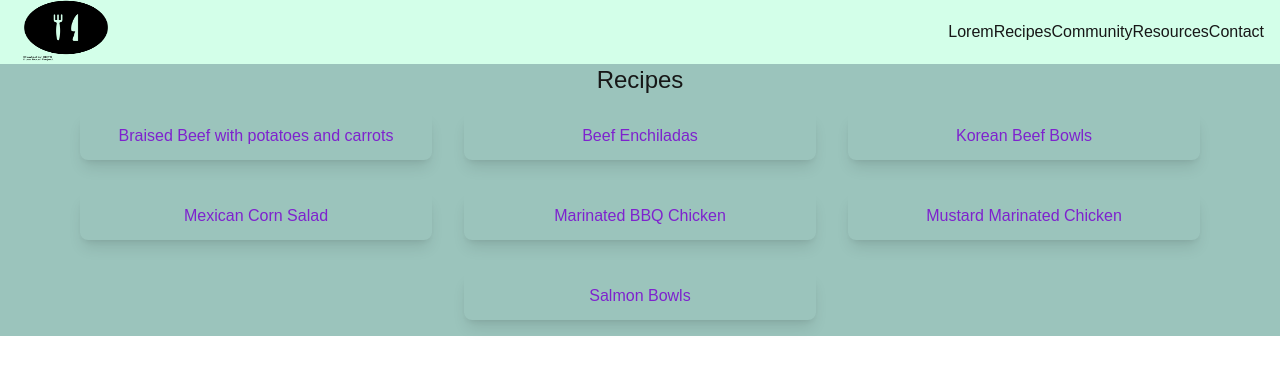
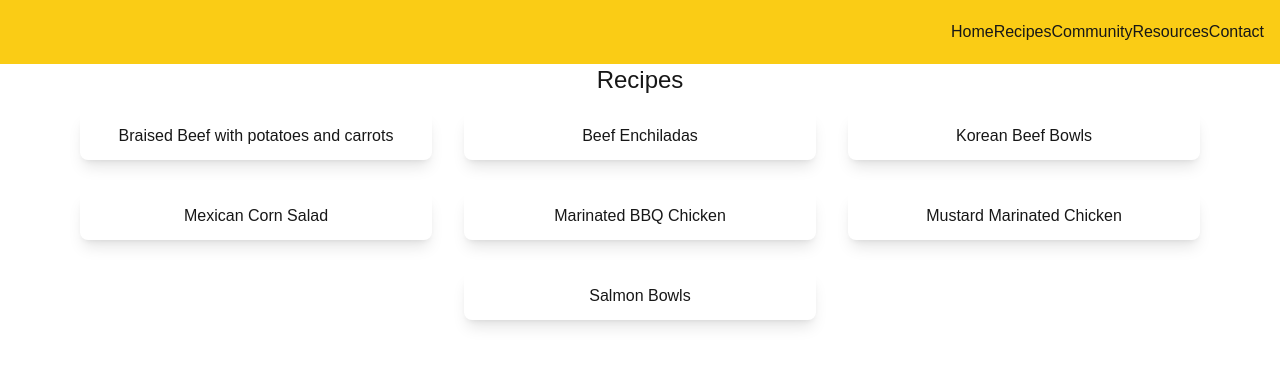
Before and after one commit to emmafattori/meal-planning, a Next.js app: page /recipes in a window 1280 px wide. Shown: the top 374 px of the page. Built offline with nearby package versions, Linux system fonts and the light colour scheme.

Commit message:
Updating styles

```diff
--- a/src/app/recipes/page.tsx
+++ b/src/app/recipes/page.tsx
@@ -47,7 +47,7 @@ const handleRecipeClick = (recipe: any) => {
 };
 
   return (
-    <section className="text-center bg-[#9BC4BC]">
+    <section className="text-center">
       <h1 className="text-2xl">Recipes</h1>
       {/* TODO - add recipe details page, pass the route */}
 <ul className="flex flex-wrap justify-around w-[90%] mx-auto">
--- a/src/components/header/header.tsx
+++ b/src/components/header/header.tsx
@@ -1,6 +1,6 @@
 export const Header = () => {
     return (
-        <header className="bg-[#9BC4BC]">
+        <header className="">
             <section className="flex justify-center align-middle">
                 <div className="flex flex-col text-center">
 
--- a/src/components/navigation/navigation.tsx
+++ b/src/components/navigation/navigation.tsx
@@ -4,22 +4,12 @@ export const Navigation = () => {
     console.log('Navigation rendered');
 
     return (
-        <nav className="flex items-center justify-between w-full h-16 bg-[#D3FFE9] px-4">
+        <nav className="flex items-center justify-between w-full h-16 bg-yellow-400 px-4">
         <div className="relative w-[8%] h-full">
-
-              <Image
-     src={'/fork-and-knife.png'}
-      alt="Logo"
-      layout="fill"
-    //   width={500}
-    //   height={500}
-    //   objectFit='contain'
-      className="w-full"  // Ensure the image scales within its container
-    />
         </div>
         <ul className="flex">
-            <li><a href="">Lorem</a></li>
-            <li><a href="">Recipes</a></li>
+            <li><a href="/">Home</a></li>
+            <li><a href="/recipes">Recipes</a></li>
             <li><a href="">Community</a></li>
             <li><a href="">Resources</a></li>
             <li><a href="">Contact</a></li>
--- a/src/components/recipe-card/recipe-card.tsx
+++ b/src/components/recipe-card/recipe-card.tsx
@@ -8,7 +8,7 @@ export interface Recipe{
 export const RecipeCard = (recipe:Recipe) => {
 return (
     <div className="">
-        <h2 className="text-purple-700">{recipe.recipeName}</h2>
+        <h2 className="">{recipe.recipeName}</h2>
     </div>
 )
 }
```
